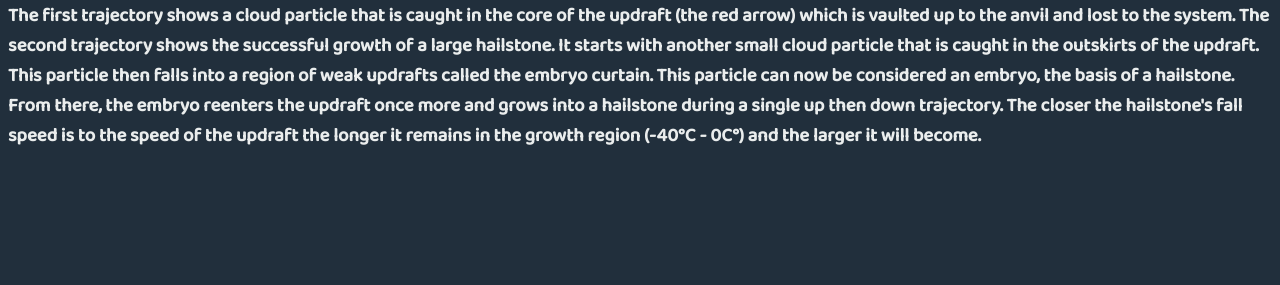
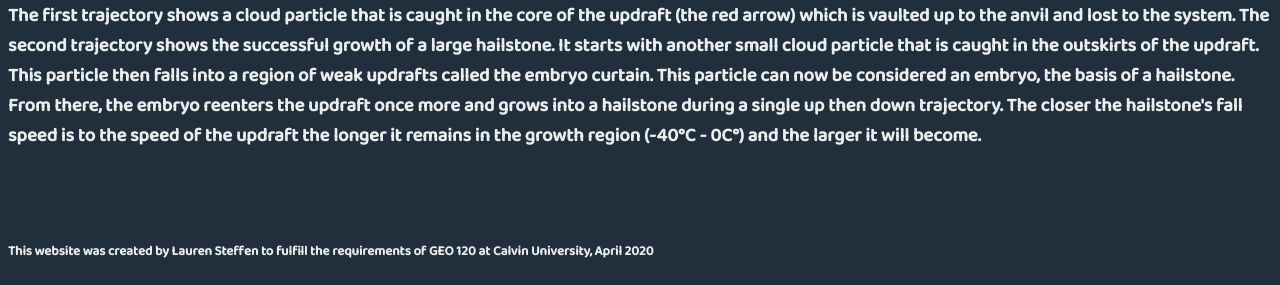
Before and after one commit to lmsteffen/hailstone-trajectories, a plain HTML site: page docs/index.html in a window 1280 px wide. Shown: the part 566-851 px from the top of the page. Before the commit the page ends 800 px from the top, so only its background shows below. Drawn offline with nearby package versions, Linux system fonts and the light colour scheme.

Commit message:
added author text

```diff
--- a/docs/cpc.css
+++ b/docs/cpc.css
@@ -1,4 +1,8 @@
-h1, h3{
+h1, h3, h5{
     color: #EAEDED;
     font-family: 'Baloo 2', cursive;
 }
+
+.author {
+    padding: 50px 0px 0px 0px;
+}
--- a/docs/index.html
+++ b/docs/index.html
@@ -6,8 +6,8 @@
     <script src="https://d3js.org/d3.v3.min.js" charset="utf-8"></script>
     <script src="https://d3js.org/d3-path.v1.min.js"></script>
     <script src="https://d3js.org/d3-shape.v1.min.js"></script>
+    <link rel="stylesheet" href="cpc.css" />
     <link href="https://fonts.googleapis.com/css2?family=Baloo+2:wght@500&display=swap" rel="stylesheet">
-    <link rel="stylesheet" href="cpc.css" />
   </head>
   <body style = "background: #212F3C ">
       <div class='title'>
@@ -51,6 +51,12 @@
           the updraft the longer it remains in the growth region (-40°C - 0C°) and the larger it will become.
         </h3>
       </div>
+      <div class="author">
+        <h5>
+          This website was created by Lauren Steffen to fulfill the requirements of GEO 120 at
+          Calvin University, April 2020
+        </h5>
+      </div>
       <script src="cpc.js"></script>
   </body>
 </html>
```
